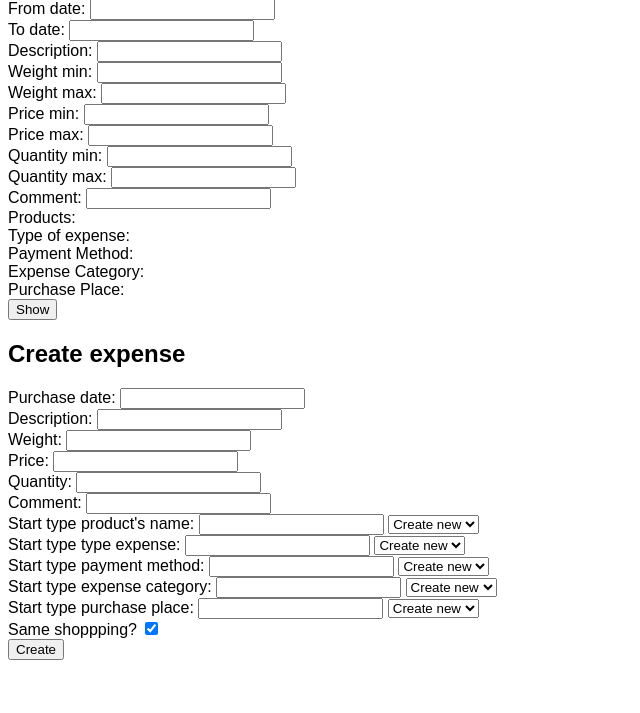
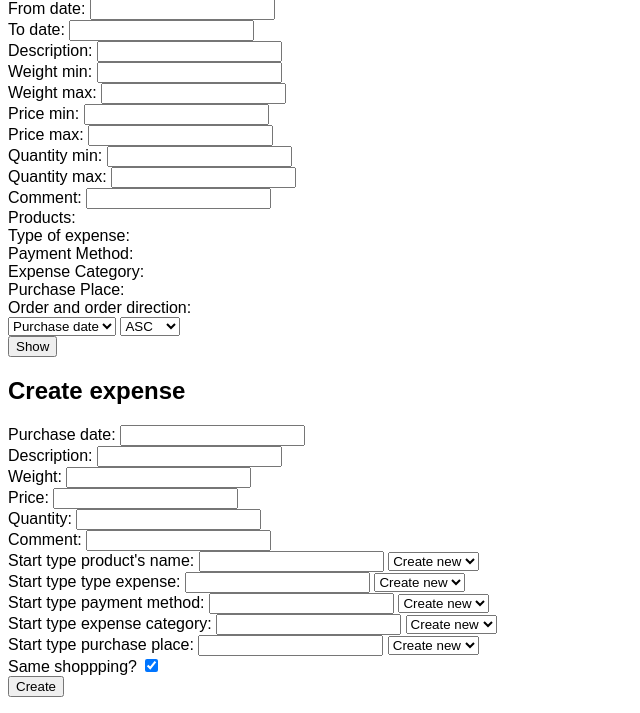
Before and after one commit to maciej-sidorczuk/expenses, a Symfony app: template templates/expense/view.html.twig in a window 1280 px wide. Shown: the part 149-862 px from the top of the page, without its empty margins (0-640 px from the left). Before the commit the page ends 809 px from the top, so only its background shows below. Run offline with Twig, Linux system fonts and the light colour scheme; the template is opened without the code that fills it, so the values that code supplies are empty; some libraries are stand-ins or nearby versions.

Commit message:
Add simple order method and start making edit and delete record options

```diff
--- a/templates/expense/view.html.twig
+++ b/templates/expense/view.html.twig
@@ -40,6 +40,15 @@
   	  {% for place in purchasePlace %}
   			<input type="checkbox" name="place[]" value="{{ place.id }}" > {{ place.name }}  <br />
   	  {% endfor %}
+      Order and order direction: <br />
+      <select id="select_order">
+        <option value="purchase_date">Purchase date</option>
+        <option value="price">price</option>
+      </select>
+      <select id="select_order_direction">
+        <option value="ASC">ASC</option>
+        <option value="DESC">DESC</option>
+      </select><br />
       <input type="submit" name="Show" value="Show">
     </form>
 	<div id="result_append_section"></div>
@@ -115,6 +124,8 @@
     		$.each($("input[name='place[]']:checked"), function() {
     			purchasePlace_checkboxes.push($(this).val());
     		});
+    		data.order = $("#select_order").val();
+        data.order_direction = $("#select_order_direction").val();
     		data.place = purchasePlace_checkboxes;
 
     		$.ajax({
@@ -124,7 +135,7 @@
     		}).done(function( msg ) {
           if(msg.status == "ok") {
 	        var results = msg.content;
-		      var string_result = "<table><tbody><tr><th>l.p.</th><th>Purchase date</th><th>Product</th><th>Description</th><th>Weight</th><th>Price</th><th>Quantity</th><th>Total price</th><th>Type of expense</th><th>Payment method</th><th>Category of expense</th><th>Place</th><th>Comment</th></tr>";
+		      var string_result = "<table><tbody><tr><th>l.p.</th><th>Purchase date</th><th>Product</th><th>Description</th><th>Weight</th><th>Price</th><th>Quantity</th><th>Total price</th><th>Type of expense</th><th>Payment method</th><th>Category of expense</th><th>Place</th><th>Comment</th><th>Edit</th><th>Delete</th></tr>";
 		      for(var i = 0; i < results .length; i++) {
   					var id = results[i][0].id;
   					var date = results[i][0].purchaseDate;
@@ -146,13 +157,28 @@
   					var place = results[i][0].placeId.name;
   					var comment = results[i][0].comment;
   					var counter = i + 1;
-  					string_result += "<tr><td>" + counter  + "</td><td>" + format_date + "</td><td>" + product + "</td><td>" + description + "</td><td>" + weight + "</td><td>" + price + "</td><td>" + quantity + "</td><td>" + total_price + "</td><td>" + type_of_expense + "</td><td>" + payment_method + "</td><td>" + category_of_expense + "</td><td>" + place + "</td><td>" + comment + "</td></tr>";
+  					string_result += "<tr><td>" + counter  + "</td><td>" + format_date + "</td><td>" + product + "</td><td>" + description + "</td><td>" + weight + "</td><td>" + price + "</td><td>" + quantity + "</td><td>" + total_price + "</td><td>" + type_of_expense + "</td><td>" + payment_method + "</td><td>" + category_of_expense + "</td><td>" + place + "</td><td>" + comment + "</td>" + "<td><input type=\"radio\" name=\"edit\" value=\"" + id + "\"></td>" + "<td><input type=\"checkbox\" name=\"delete_checkbox\" value=\"" + id + "\"></td></tr>";
 		      }
+          string_result += "<td></td><td></td><td></td><td></td><td></td><td></td><td></td><td></td><td></td><td></td><td></td><td></td><td></td><td><button type=\"button\">Edit</button></td><td><button type=\"button\" id=\"delete_button\">Delete</button></td>";
   				string_result += "</tbody></table>";
   				$("#result_append_section").empty();
   				$(string_result).appendTo("#result_append_section");
+          $(document).trigger("expenseTableButtonsReady");
 	      }
 		  });
+    });
+  </script>
+  <script>
+    $(document).on("expenseTableButtonsReady", function(){
+      $('#delete_button').click(function(){
+        var ids = [];
+        $('input[name=delete_checkbox]:checked').each(function(){
+          ids.push($(this).val());
+        });
+        //make ajax request with ids to delete records then
+        //refresh the table
+        //$("#criteria_form").submit();
+      });
     });
   </script>
 	<div id="create_new">
```
Also changed, not shown: src/Controller/ExpenseShowController.php (+19 -3 lines).
